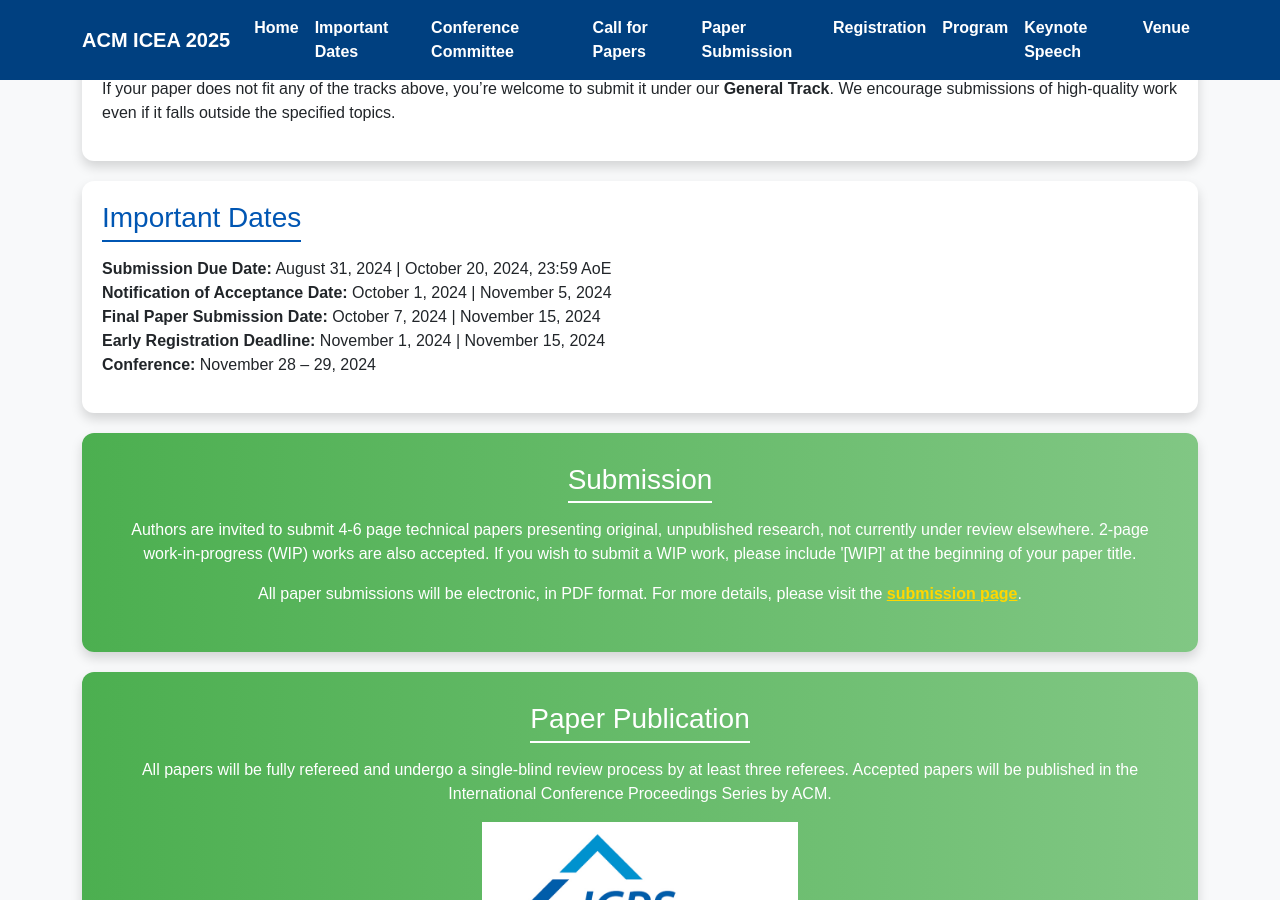
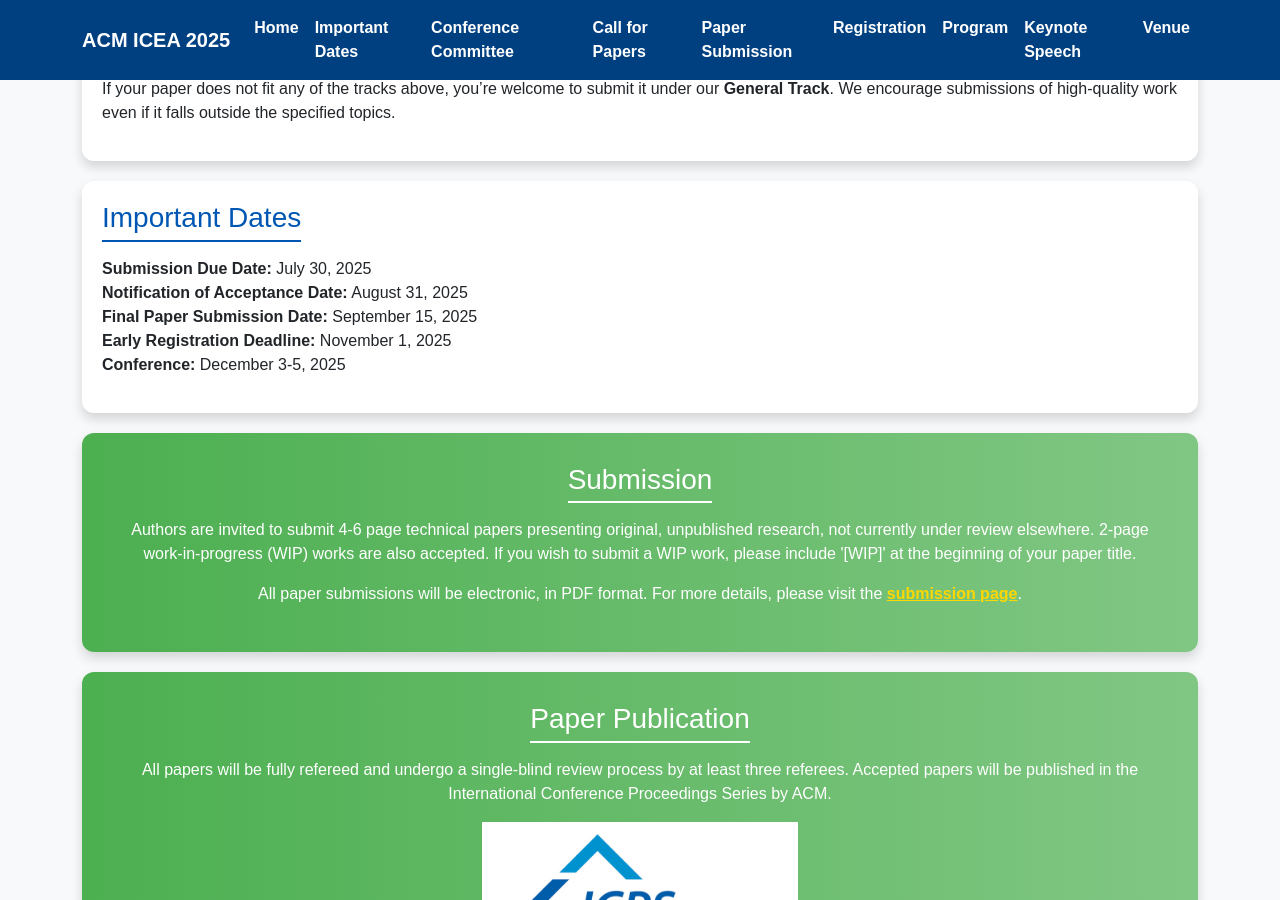
Before and after one commit to icea2025/latrobe, a Jekyll site: the page papers/index.html, which Jekyll copies as it is, in a window 1280 px wide and 900 px high, scrolled down 1843 px. Built offline with Jekyll 4.4.1, drawn with Linux system fonts in a browser that asks for light colours.

Commit message:
Update index.html

```diff
--- a/papers/index.html
+++ b/papers/index.html
@@ -186,11 +186,11 @@
     <div class="important-dates">
       <h3>Important Dates</h3>
       <ul>
-        <li><b>Submission Due Date:</b> August 31, 2024 | October 20, 2024, 23:59 AoE</li>
-        <li><b>Notification of Acceptance Date:</b> October 1, 2024 | November 5, 2024</li>
-        <li><b>Final Paper Submission Date:</b> October 7, 2024 | November 15, 2024</li>
-        <li><b>Early Registration Deadline:</b> November 1, 2024 | November 15, 2024</li>
-        <li><b>Conference:</b> November 28 – 29, 2024</li>
+        <li><b>Submission Due Date:</b> July 30, 2025</li>
+        <li><b>Notification of Acceptance Date:</b> August 31, 2025</li>
+        <li><b>Final Paper Submission Date:</b> September 15, 2025</li>
+        <li><b>Early Registration Deadline:</b> November 1, 2025</li>
+        <li><b>Conference:</b> December 3-5, 2025</li>
       </ul>
     </div>
 
```
